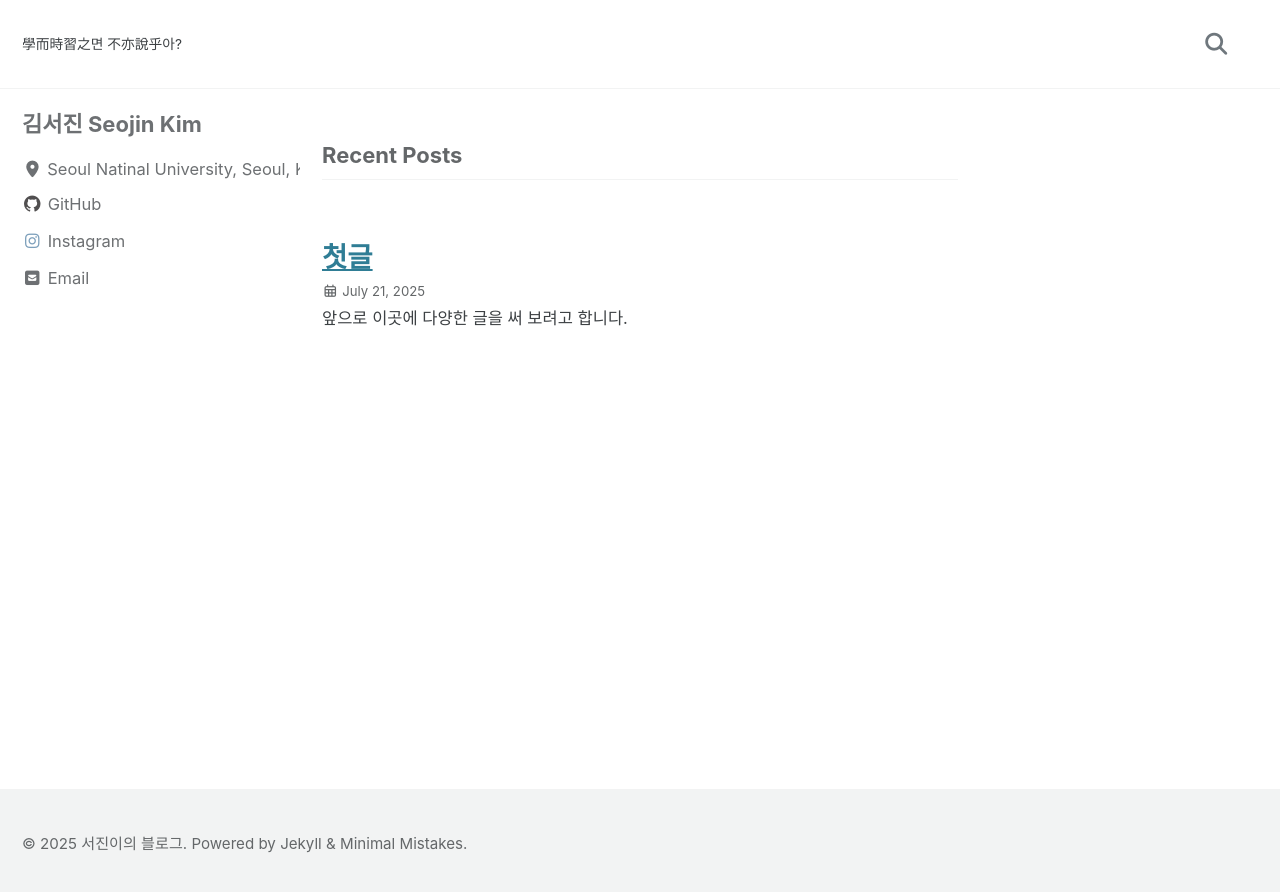
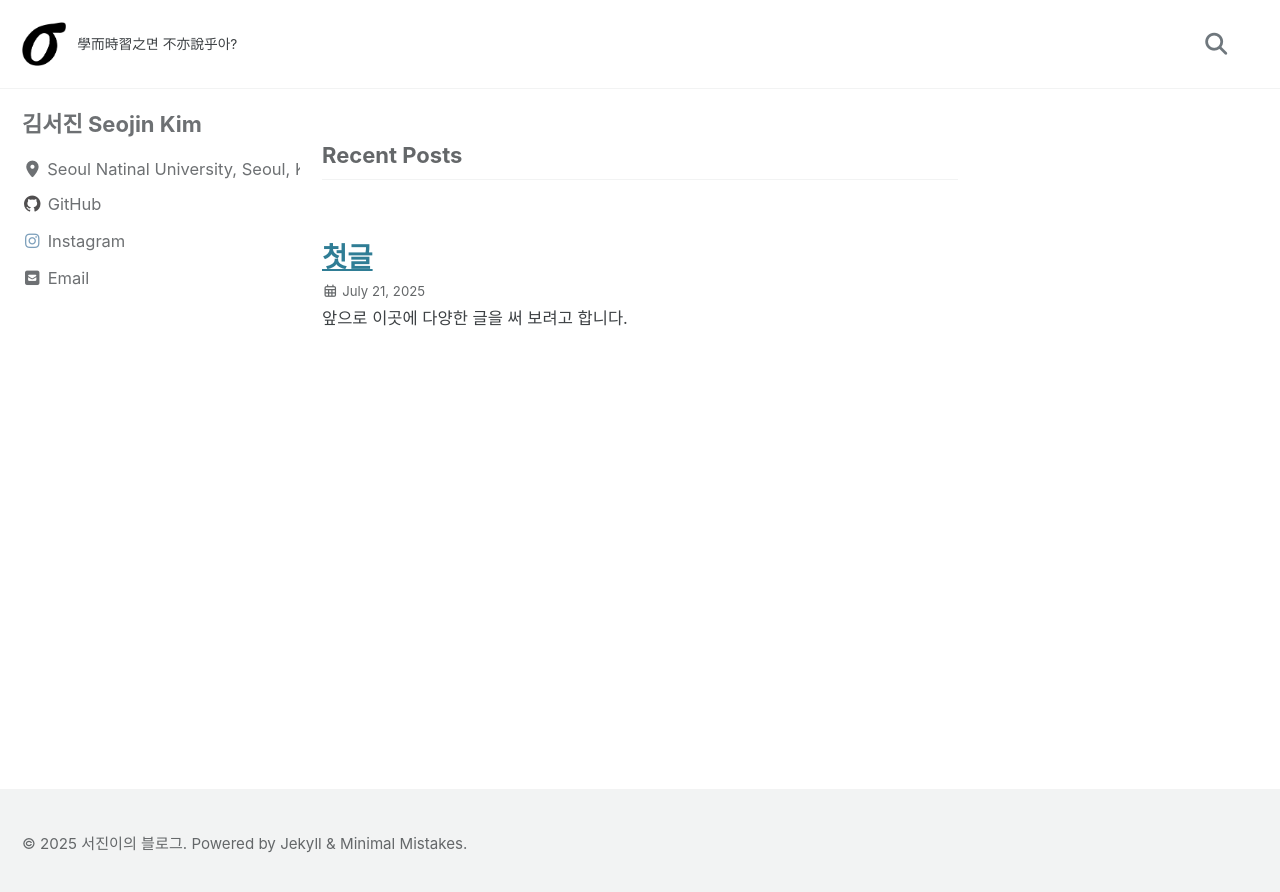
Before and after one commit to keemseojin/keemseojin.github.io, a Jekyll site: the page built from index.html, in a window 1280 px wide. Shown: the top 892 px of the page. Built offline with Jekyll 4.4.1, drawn with Linux system fonts in a browser that asks for light colours; cached includes are drawn as plain includes; the list of posts is cut into pages by our own code.

Commit message:
Update _config.yml

```diff
--- a/_config.yml
+++ b/_config.yml
@@ -25,7 +25,7 @@ url                      : # the base hostname & protocol for your site e.g. "ht
 baseurl                  : # the subpath of your site, e.g. "/blog"
 repository               : # GitHub username/repo-name e.g. "mmistakes/minimal-mistakes"
 teaser                   : # path of fallback teaser image, e.g. "/assets/images/500x300.png"
-logo                     : # path of logo image to display in the masthead, e.g. "/assets/images/88x88.png"
+logo                     : "/assets/images/σ.png"
 masthead_title           : # overrides the website title displayed in the masthead, use " " for no title
 breadcrumbs              : # true, false (default)
 words_per_minute         : 200
```
